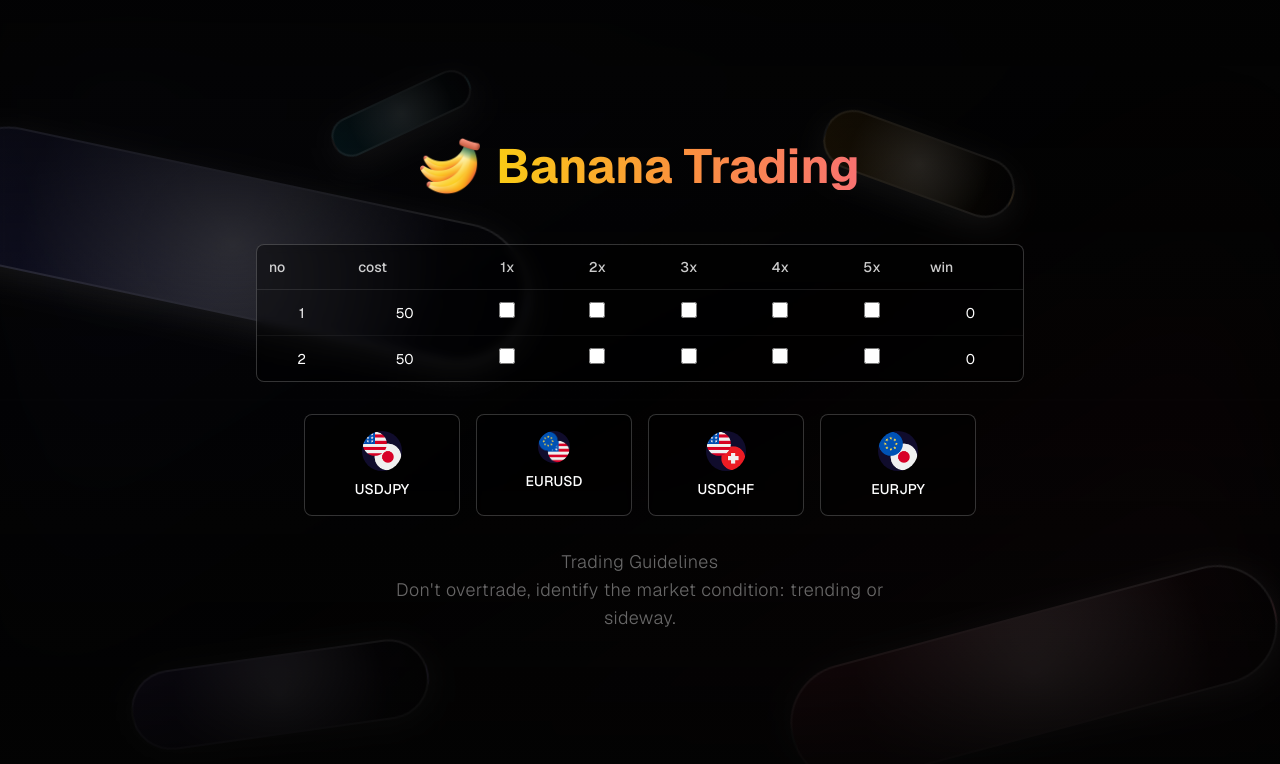
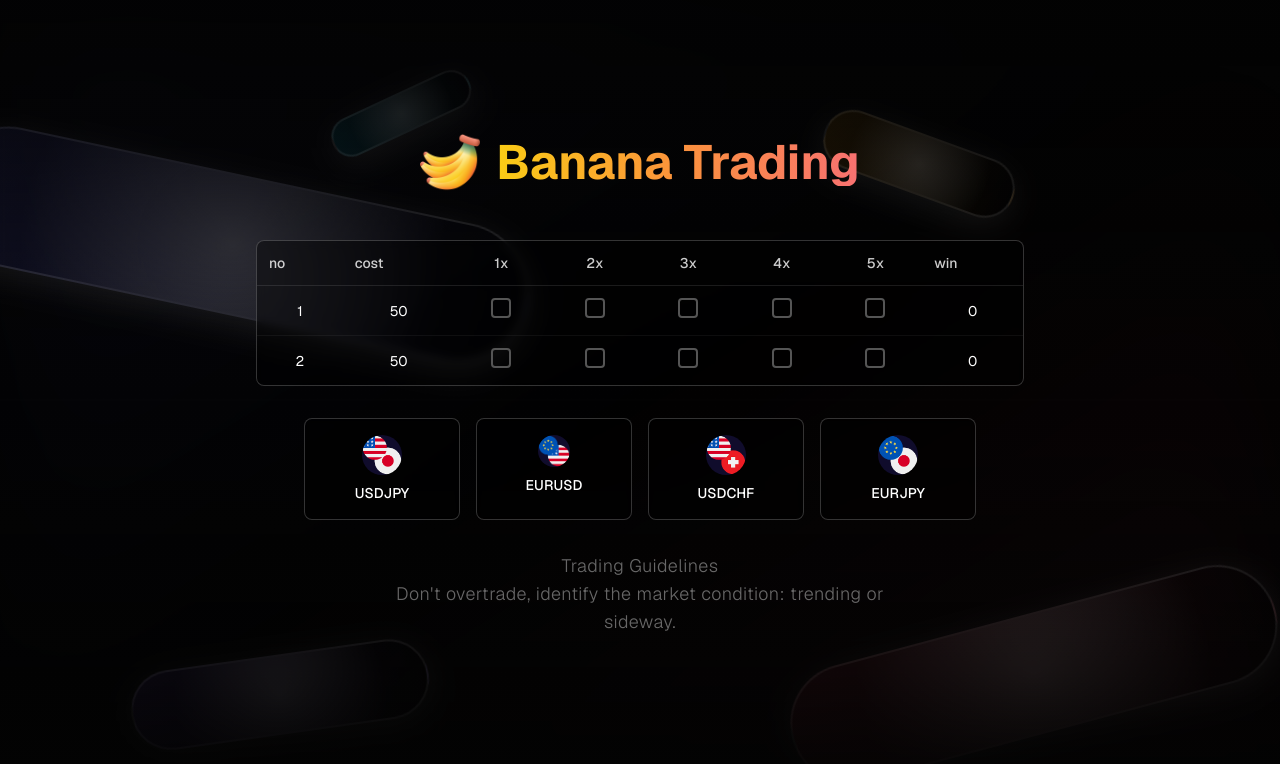
Before and after one commit to natdanaipha/trading-goal-beta, a Next.js app: page / in a window 1280 px wide. Shown: the top 764 px of the page. Built offline with nearby package versions, Linux system fonts and the light colour scheme.

Commit message:
style: update checkbox styling with custom CSS
Use pure CSS for checkboxes with yellow bg and orange border.

Co-authored-by: natdanai.pha.beam <31668444+natdanaipha@users.noreply.github.com>

```diff
--- a/components/kokonutui/hero-geometric.tsx
+++ b/components/kokonutui/hero-geometric.tsx
@@ -133,6 +133,32 @@ export default function HeroGeometric({
 
   return (
     <div className="relative min-h-screen w-full flex items-center justify-center overflow-hidden bg-[#030303]">
+      <style jsx>{`
+        .custom-checkbox {
+          appearance: none;
+          width: 20px;
+          height: 20px;
+          border: 2px solid #555;
+          border-radius: 4px;
+          cursor: pointer;
+          position: relative;
+          background-color: transparent;
+        }
+        .custom-checkbox:checked {
+          background-color: #facc15;
+          border-color: #fb923c;
+        }
+        .custom-checkbox:checked::after {
+          content: "✓";
+          color: #030303;
+          position: absolute;
+          left: 3px;
+          top: -1px;
+          font-size: 14px;
+          font-weight: bold;
+        }
+      `}</style>
+
       <div className="absolute inset-0 bg-gradient-to-br from-indigo-500/[0.05] via-transparent to-rose-500/[0.05] blur-3xl" />
 
       <div className="absolute inset-0 overflow-hidden">
@@ -264,12 +290,7 @@ export default function HeroGeometric({
                               type="checkbox"
                               checked={checkedStates[`1-${mult}`] || false}
                               onChange={() => handleCheckboxChange("1", mult)}
-                              className={cn(
-                                "w-4 h-4 rounded border-white/20 focus:ring-2 focus:ring-yellow-400",
-                                checkedStates[`1-${mult}`]
-                                  ? "bg-yellow-400 border-yellow-400"
-                                  : "bg-transparent border-white/20",
-                              )}
+                              className="custom-checkbox"
                             />
                           </td>
                         ))}
@@ -284,12 +305,7 @@ export default function HeroGeometric({
                               type="checkbox"
                               checked={checkedStates[`2-${mult}`] || false}
                               onChange={() => handleCheckboxChange("2", mult)}
-                              className={cn(
-                                "w-4 h-4 rounded border-white/20 focus:ring-2 focus:ring-yellow-400",
-                                checkedStates[`2-${mult}`]
-                                  ? "bg-yellow-400 border-yellow-400"
-                                  : "bg-transparent border-white/20",
-                              )}
+                              className="custom-checkbox"
                             />
                           </td>
                         ))}
```
